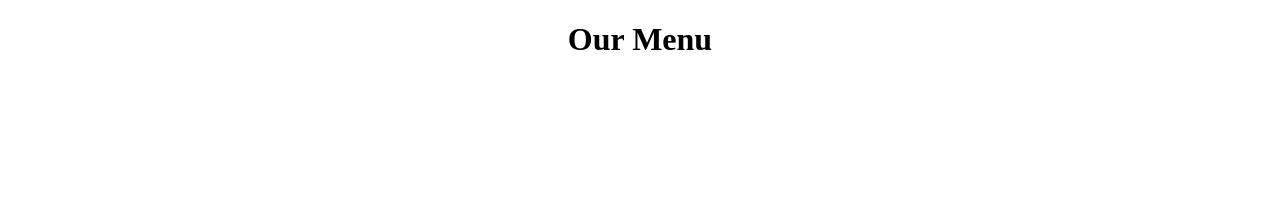
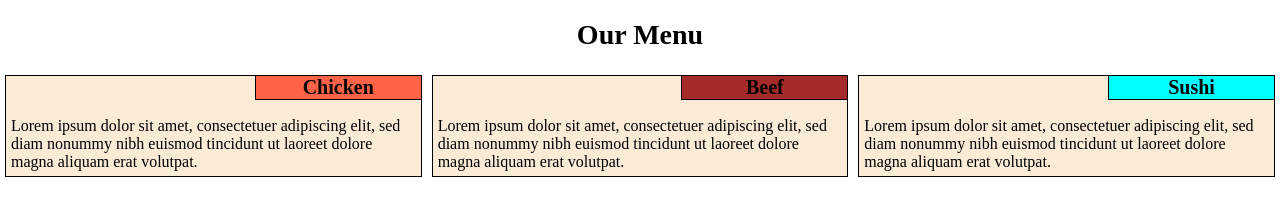
Before and after one commit to AungHtetNaing97/Coursera-HTML-CSS-Javascript-, a plain HTML site: page module2-solution/index.html in a window 1280 px wide. Drawn offline with Linux system fonts and the light colour scheme.

Commit message:
assignment done

```diff
--- a/module2-solution/css/module2Assignment.css
+++ b/module2-solution/css/module2Assignment.css
@@ -1,3 +1,77 @@
+* {
+    box-sizing: border-box;
+}
+
+body {
+    margin: 0;
+    padding: 0;
+}
+
 h1 {
     text-align: center;
+    font-size: 175%;
 }
+
+h2 {
+    font-size: 125%;
+    width: 40%;
+    text-align: center;
+    margin: 0;
+    position: absolute;
+    right:0;
+    top:0;
+    border-bottom: 1px solid black;
+    border-left: 1px solid black;
+}
+
+h2#chicken {
+    background-color: tomato;
+}
+
+h2#beef {
+    background-color: brown;
+}
+
+h2#sushi {
+    background-color: aqua;
+}
+
+div#box1, div#box2, div#box3 {
+    border: 1px solid black;
+    width: calc(100% / 3 - 10px);
+    float: left;
+    padding: 5px;
+    margin: 5px;
+    background-color: antiquewhite;
+    position: relative;
+}
+
+p {
+    padding-top: 20px;
+    margin-bottom: 0;
+}
+
+@media screen and (min-width: 992px) {
+    div {
+        width: calc(100% / 3 - 10px);
+        float: left;
+    }
+}
+
+@media screen and (min-width: 768px) and (max-width: 991px) {
+    div#box1, div#box2 {
+        width: calc(100% / 2 - 10px);
+        float: left;
+    }
+
+    div#box3 {
+        width: calc((100% - 10px));
+    }
+}
+
+@media screen and (max-width: 767px) {
+    div#box1, div#box2, div#box3 {
+        width: calc(100% - 10px);
+        float: left;
+    }
+}
--- a/module2-solution/index.html
+++ b/module2-solution/index.html
@@ -9,5 +9,26 @@
 </head>
 <body>
     <h1>Our Menu</h1>
+
+    <div id="box1">
+        <h2 id="chicken">Chicken</h2>
+        <p>Lorem ipsum dolor sit amet, consectetuer adipiscing elit,
+             sed diam nonummy nibh euismod tincidunt ut laoreet dolore magna aliquam erat volutpat.
+        </p>
+    </div>
+
+    <div id="box2">
+        <h2 id="beef">Beef</h2>
+        <p>Lorem ipsum dolor sit amet, consectetuer adipiscing elit,
+             sed diam nonummy nibh euismod tincidunt ut laoreet dolore magna aliquam erat volutpat.
+        </p>
+    </div>
+
+    <div id="box3">
+        <h2 id="sushi">Sushi</h2>
+        <p>Lorem ipsum dolor sit amet, consectetuer adipiscing elit,
+             sed diam nonummy nibh euismod tincidunt ut laoreet dolore magna aliquam erat volutpat.
+        </p>
+    </div>
 </body>
 </html>
```
